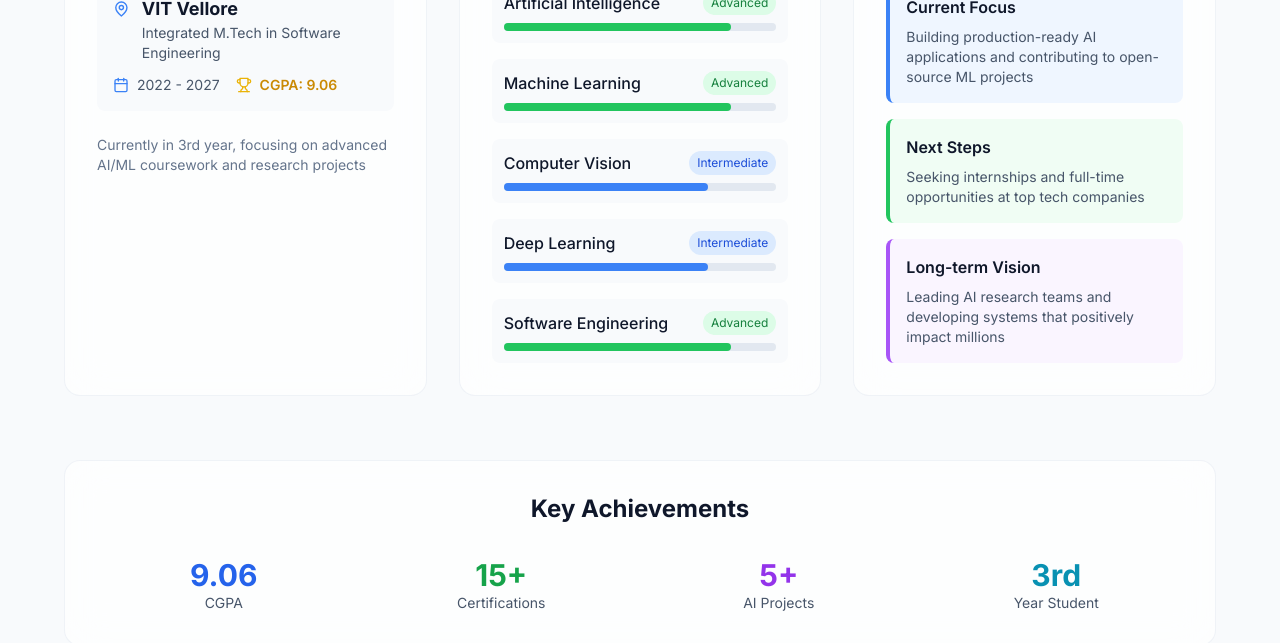
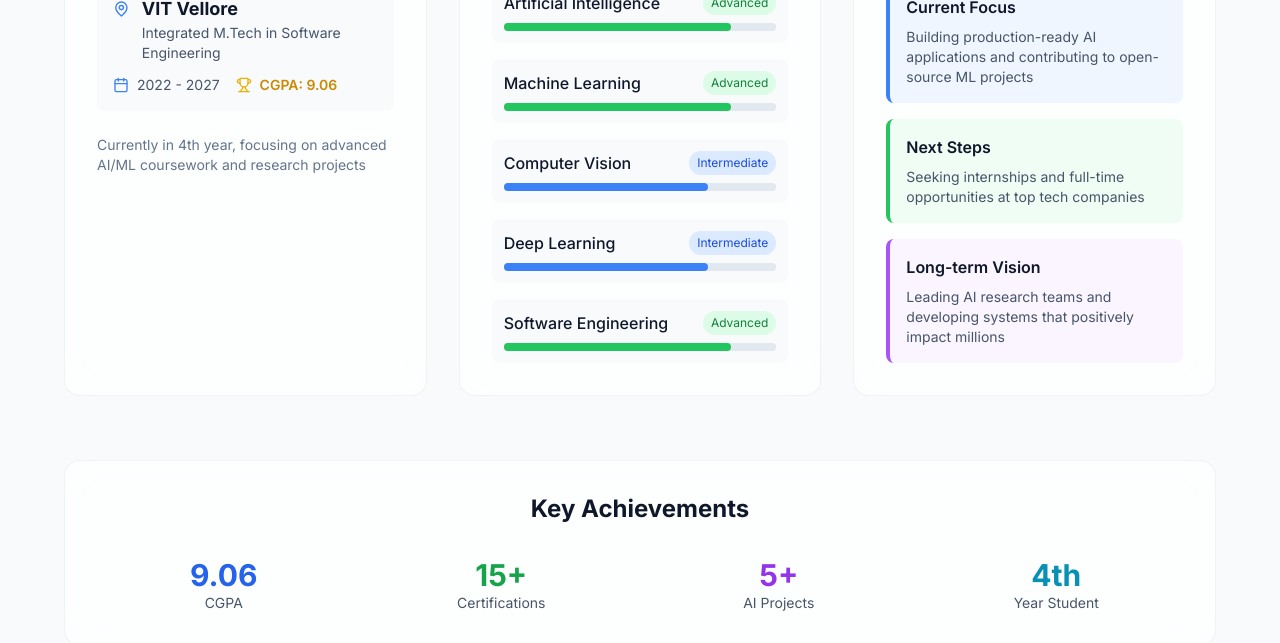
Before and after one commit to Mohammed0Arfath/Portfolio, a React (Vite) app: page / in a window 1280 px wide. Shown: the part 1420-2063 px from the top of the page. Built offline with nearby package versions, Linux system fonts and the light colour scheme.

Commit message:
Updated About.tsx

```diff
--- a/src/components/About.tsx
+++ b/src/components/About.tsx
@@ -98,7 +98,7 @@ const About: React.FC<AboutProps> = ({ darkMode }) => {
                 </div>
 
                 <div className={`text-sm ${darkMode ? 'text-slate-400' : 'text-slate-500'}`}>
-                  Currently in 3rd year, focusing on advanced AI/ML coursework and research projects
+                  Currently in 4th year, focusing on advanced AI/ML coursework and research projects
                 </div>
               </div>
             </div>
@@ -261,7 +261,7 @@ const About: React.FC<AboutProps> = ({ darkMode }) => {
                 <div className={`text-3xl font-bold ${
                   darkMode ? 'text-cyan-400' : 'text-cyan-600'
                 }`}>
-                  3rd
+                  4th
                 </div>
                 <div className={`text-sm ${
                   darkMode ? 'text-slate-300' : 'text-slate-600'
```
